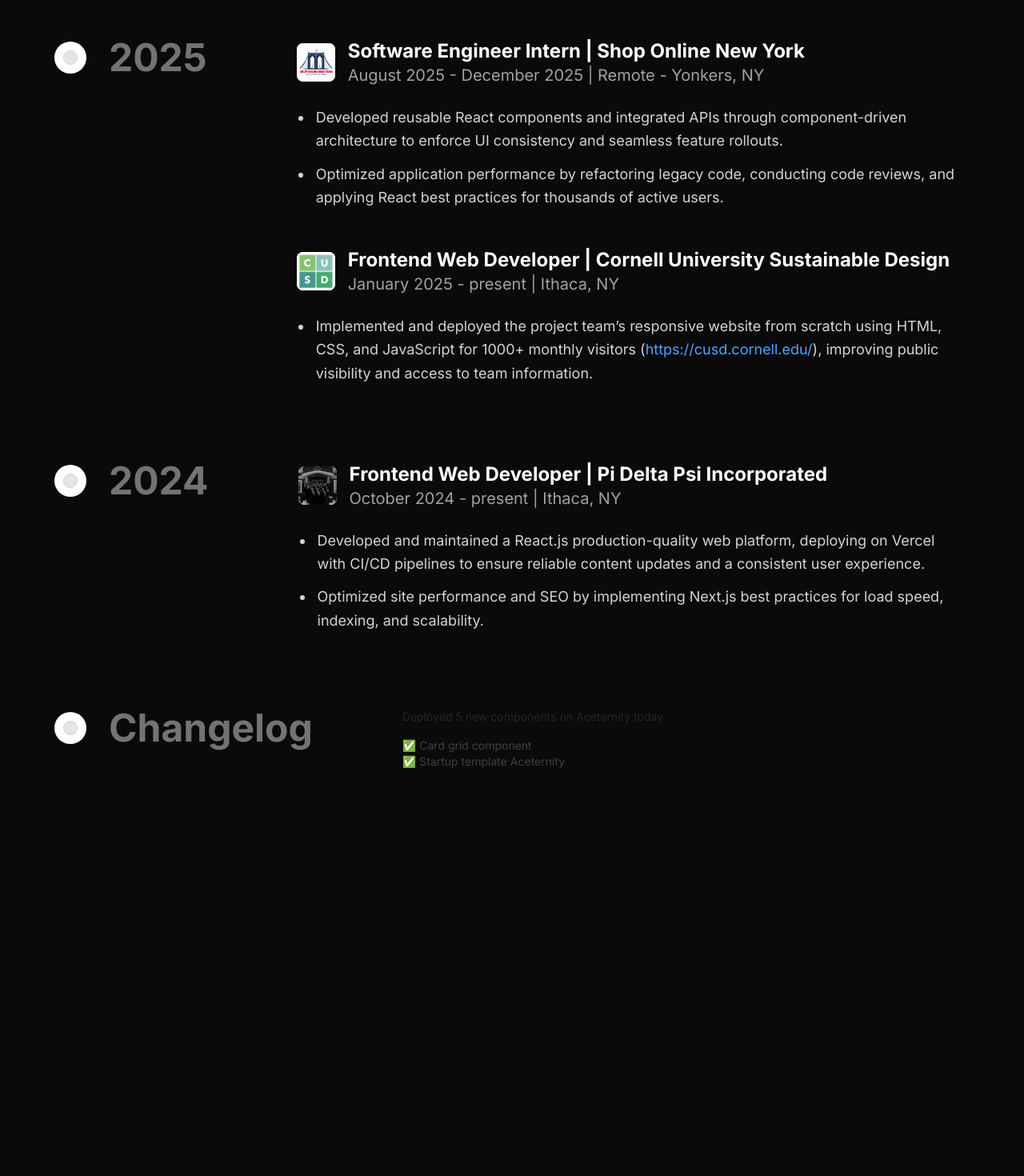
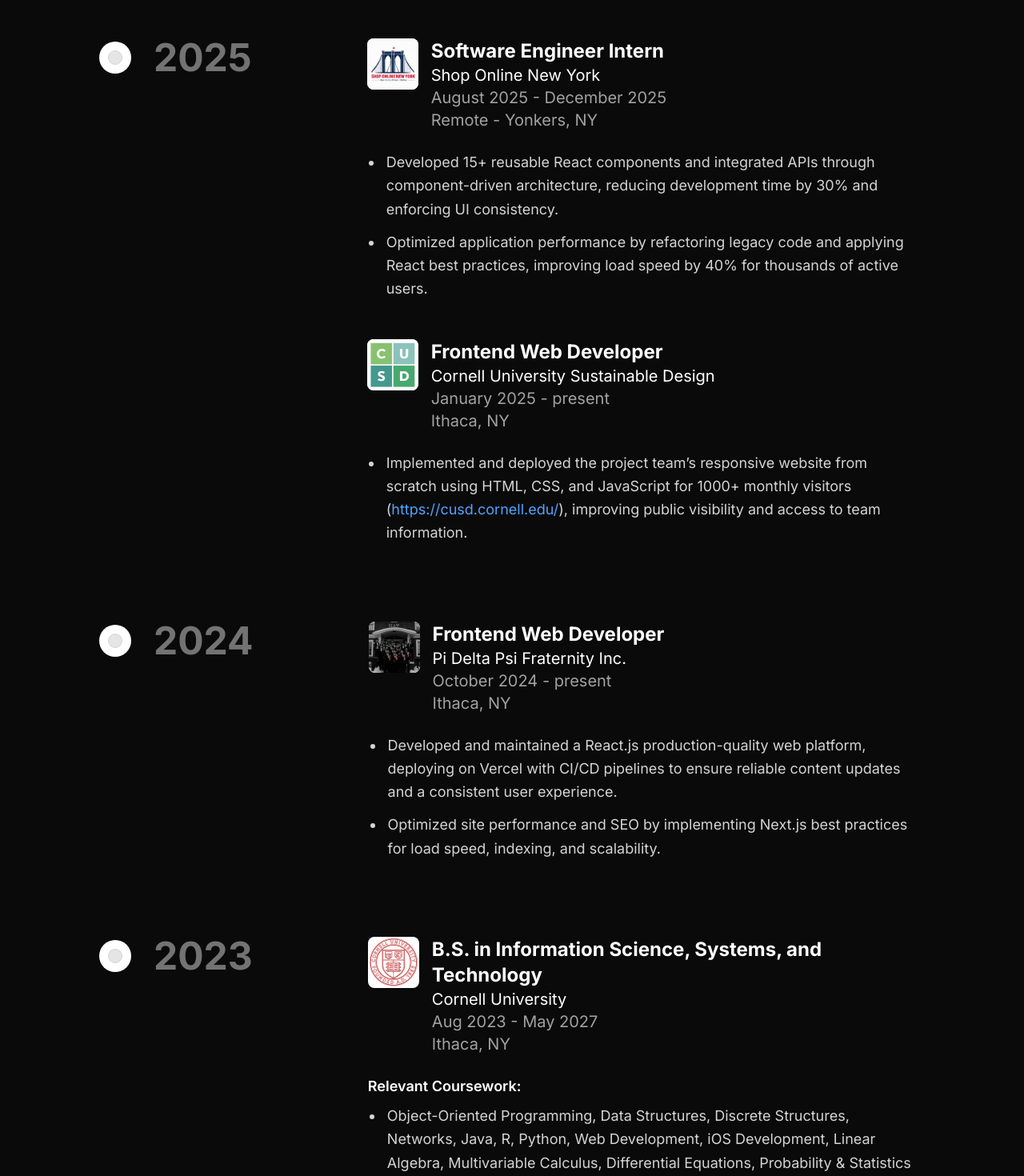
Before and after one commit to paulhwang1007/portfolio, a Next.js app: page / in a window 1280 px wide. Shown: the part 1080-2550 px from the top of the page at 80% size. Built offline with nearby package versions, Linux system fonts and the light colour scheme.

Commit message:
adjust role titles

```diff
--- a/src/app/page.tsx
+++ b/src/app/page.tsx
@@ -87,8 +87,8 @@ export default function Home() {
                    content: (
                      <div>
                        <div className="mb-12">
-                          <div className="flex items-center gap-4 mb-6">
-                              <div className="relative h-12 w-12 flex-shrink-0 bg-white rounded-lg p-1 overflow-hidden">
+                          <div className="flex items-start gap-4 mb-6">
+                              <div className="relative h-12 w-12 md:h-16 md:w-16 flex-shrink-0 bg-white rounded-lg p-1 overflow-hidden">
                                   <Image
                                       src="/images/shop-online-logo.png"
                                       alt="Shop Online New York"
@@ -98,26 +98,32 @@ export default function Home() {
                               </div>
                               <div>
                                   <h4 className="text-xl md:text-2xl font-bold text-white">
-                                      Software Engineer Intern | Shop Online New York
+                                      Software Engineer Intern
                                   </h4>
+                                  <p className="text-lg md:text-xl text-white">
+                                      Shop Online New York
+                                  </p>
                                   <p className="text-lg md:text-xl text-neutral-400">
-                                      August 2025 - December 2025 | Remote - Yonkers, NY
+                                      August 2025 - December 2025
+                                  </p>
+                                  <p className="text-lg md:text-xl text-neutral-400">
+                                      Remote - Yonkers, NY
                                   </p>
                               </div>
                           </div>
                          <ul className="list-disc pl-5 space-y-3 text-neutral-300 text-base md:text-lg leading-relaxed">
                            <li className="pl-1">
-                             Developed reusable React components and integrated APIs through component-driven architecture to enforce UI consistency and seamless feature rollouts.
+                             Developed 15+ reusable React components and integrated APIs through component-driven architecture, reducing development time by 30% and enforcing UI consistency.
                            </li>
                            <li className="pl-1">
-                             Optimized application performance by refactoring legacy code, conducting code reviews, and applying React best practices for thousands of active users.
+                             Optimized application performance by refactoring legacy code and applying React best practices, improving load speed by 40% for thousands of active users.
                            </li>
                          </ul>
                        </div>
 
                        <div>
-                          <div className="flex items-center gap-4 mb-6">
-                              <div className="relative h-12 w-12 flex-shrink-0 bg-white rounded-lg p-1 overflow-hidden">
+                          <div className="flex items-start gap-4 mb-6">
+                              <div className="relative h-12 w-12 md:h-16 md:w-16 flex-shrink-0 bg-white rounded-lg p-1 overflow-hidden">
                                   <Image
                                       src="/images/cusd-logo.png"
                                       alt="Cornell University Sustainable Design"
@@ -127,10 +133,16 @@ export default function Home() {
                               </div>
                               <div>
                                   <h4 className="text-xl md:text-2xl font-bold text-white">
-                                      Frontend Web Developer | Cornell University Sustainable Design
+                                      Frontend Web Developer
                                   </h4>
+                                  <p className="text-lg md:text-xl text-white">
+                                      Cornell University Sustainable Design
+                                  </p>
                                   <p className="text-lg md:text-xl text-neutral-400">
-                                      January 2025 - present | Ithaca, NY
+                                      January 2025 - present
+                                  </p>
+                                  <p className="text-lg md:text-xl text-neutral-400">
+                                      Ithaca, NY
                                   </p>
                               </div>
                           </div>
@@ -147,8 +159,8 @@ export default function Home() {
                    title: "2024",
                    content: (
                      <div>
-                        <div className="flex items-center gap-4 mb-6">
-                            <div className="relative h-12 w-12 flex-shrink-0 bg-white rounded-lg p-1 overflow-hidden">
+                        <div className="flex items-start gap-4 mb-6">
+                            <div className="relative h-12 w-12 md:h-16 md:w-16 flex-shrink-0 bg-white rounded-lg p-1 overflow-hidden">
                                 <Image
                                     src="/images/pideltapsi-logo.jpg"
                                     alt="Pi Delta Psi Incorporated"
@@ -158,10 +170,16 @@ export default function Home() {
                             </div>
                             <div>
                                 <h4 className="text-xl md:text-2xl font-bold text-white">
-                                    Frontend Web Developer | Pi Delta Psi Incorporated
+                                    Frontend Web Developer
                                 </h4>
+                                <p className="text-lg md:text-xl text-white">
+                                    Pi Delta Psi Fraternity Inc.
+                                </p>
                                 <p className="text-lg md:text-xl text-neutral-400">
-                                    October 2024 - present | Ithaca, NY
+                                    October 2024 - present
+                                </p>
+                                <p className="text-lg md:text-xl text-neutral-400">
+                                    Ithaca, NY
                                 </p>
                             </div>
                         </div>
@@ -171,6 +189,45 @@ export default function Home() {
                          </li>
                          <li className="pl-1">
                            Optimized site performance and SEO by implementing Next.js best practices for load speed, indexing, and scalability.
+                         </li>
+                       </ul>
+                     </div>
+                   ),
+                 },
+                 {
+                   title: "2023",
+                   content: (
+                     <div>
+                        <div className="flex items-start gap-4 mb-6">
+                            <div className="relative h-12 w-12 md:h-16 md:w-16 flex-shrink-0 bg-white rounded-lg p-1 overflow-hidden">
+                                <Image
+                                    src="/images/cornell-logo.png"
+                                    alt="Cornell University"
+                                    fill
+                                    className="object-contain"
+                                />
+                            </div>
+                            <div>
+                                <h4 className="text-xl md:text-2xl font-bold text-white">
+                                    B.S. in Information Science, Systems, and Technology
+                                </h4>
+                                <p className="text-lg md:text-xl text-white">
+                                    Cornell University
+                                </p>
+                                <p className="text-lg md:text-xl text-neutral-400">
+                                    Aug 2023 - May 2027
+                                </p>
+                                <p className="text-lg md:text-xl text-neutral-400">
+                                    Ithaca, NY
+                                </p>
+                            </div>
+                        </div>
+                       <p className="text-neutral-300 text-base md:text-lg leading-relaxed mb-2">
+                         <span className="font-semibold text-white">Relevant Coursework:</span>
+                       </p>
+                       <ul className="list-disc pl-5 space-y-3 text-neutral-300 text-base md:text-lg leading-relaxed">
+                         <li className="pl-1">
+                           Object-Oriented Programming, Data Structures, Discrete Structures, Networks, Java, R, Python, Web Development, iOS Development, Linear Algebra, Multivariable Calculus, Differential Equations, Probability & Statistics
                          </li>
                        </ul>
                      </div>
--- a/src/components/ui/timeline.tsx
+++ b/src/components/ui/timeline.tsx
@@ -25,7 +25,7 @@ export const Timeline = ({ data }: { data: TimelineEntry[] }) => {
 
   const { scrollYProgress } = useScroll({
     target: containerRef,
-    offset: ["start 10%", "end 50%"],
+    offset: ["start 10%", "end 80%"],
   });
 
   const heightTransform = useTransform(scrollYProgress, [0, 1], [0, height - 100]);
@@ -33,7 +33,7 @@ export const Timeline = ({ data }: { data: TimelineEntry[] }) => {
 
   return (
     <div
-      className="w-full font-sans md:px-10"
+      className="w-full font-sans md:px-24"
       ref={containerRef}
     >
       <div className="max-w-full mx-auto pt-0 pb-20 px-4 md:px-8 lg:px-10">
@@ -46,7 +46,7 @@ export const Timeline = ({ data }: { data: TimelineEntry[] }) => {
         {data.map((item, index) => (
           <div
             key={index}
-            className="flex justify-start pt-10 md:pt-24 md:gap-24"
+            className="flex justify-start pt-10 md:pt-24 md:gap-32"
           >
             <div className="sticky flex flex-col md:flex-row z-40 items-center top-40 md:top-60 self-start md:w-fit">
               <div className="h-10 absolute left-3 md:left-3 w-10 rounded-full bg-white dark:bg-black flex items-center justify-center">
```
Also changed, not shown: public/images/cornell-logo.png (added).
